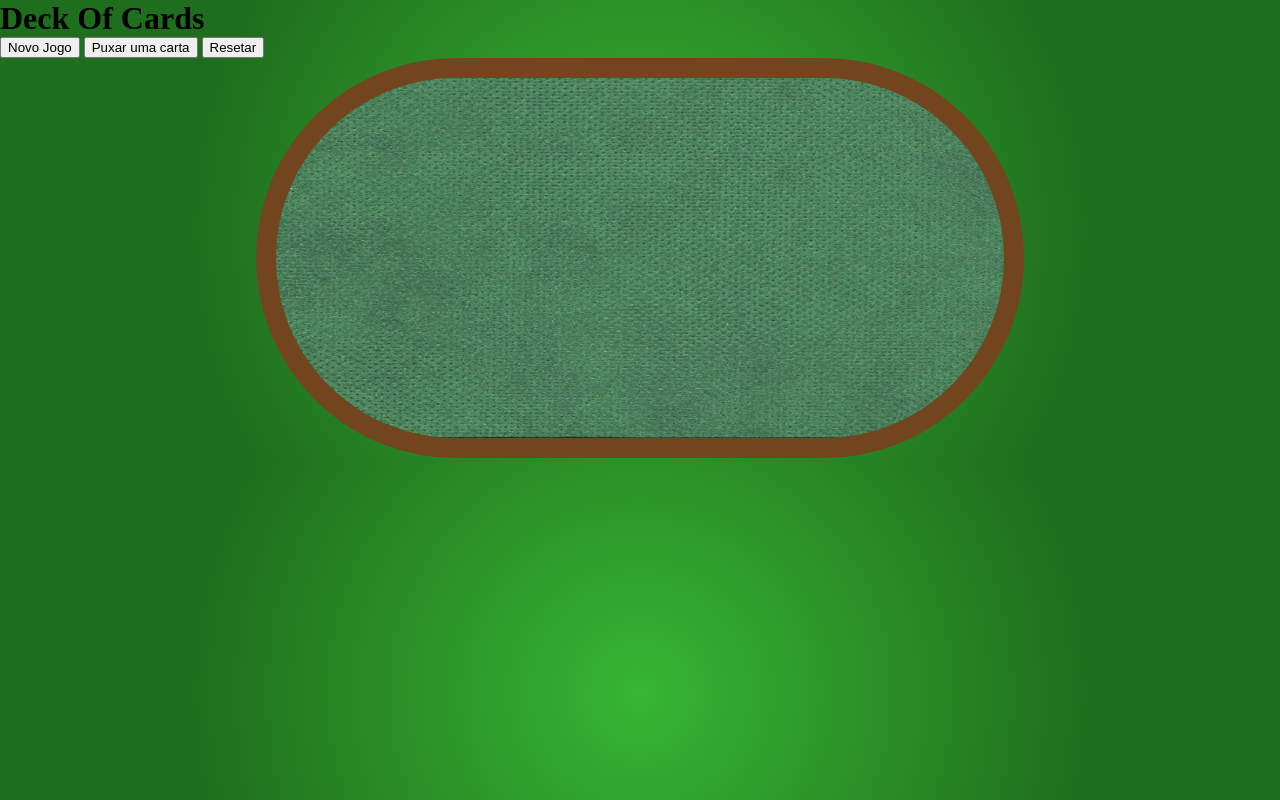
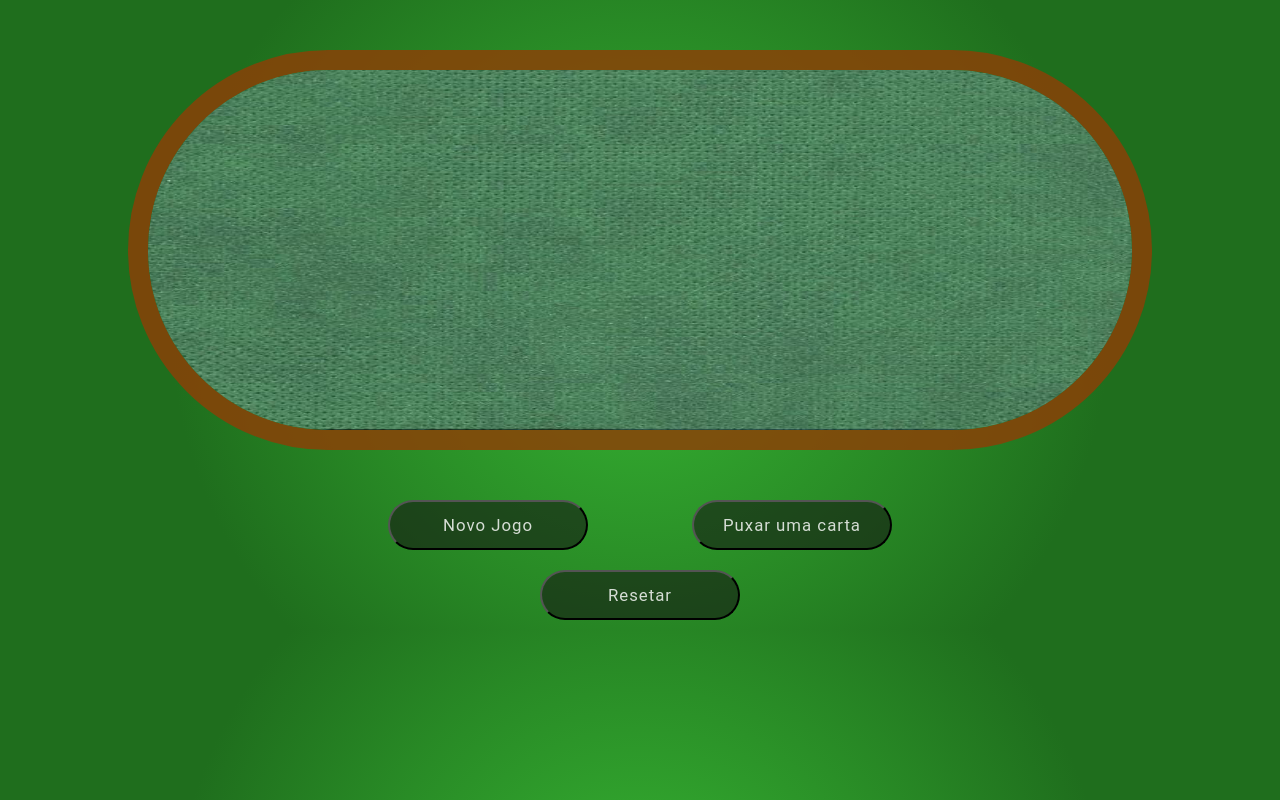
Before and after one commit to LuanGrod/deck-of-cards-pure-js, a plain HTML site: page Index.html in a window 1280 px wide. Drawn offline with Linux system fonts and the light colour scheme.

Commit message:
game finished

```diff
--- a/Index.html
+++ b/Index.html
@@ -6,26 +6,27 @@
     <meta http-equiv="X-UA-Compatible" content="IE=edge">
     <meta name="viewport" content="width=device-width, initial-scale=1.0">
     <link rel="stylesheet" href="style.css">
-    <script src="script.js"></script>
     <title>Blackjack</title>
 </head>
 
 <body id="body">
+    <div class="table">
+        <img id="tb-bg" src="background.jpg" alt="mesa">
+        <ul id="lista"></ul>
+    </div>
+    <div class="buttons">
+        <div>
+            <button onclick="getDeck()">Novo Jogo</button>
+            <button onclick="getCard(1)">Puxar uma carta</button>
+        </div>
+        <button onclick="reset()">Resetar</button>
+    </div>
     <div class="info">
-        <h1>Deck Of Cards</h1>
         <h2 id="IdSection"></h2>
-        <h3 id="RemainingSection"></h3>
+        <!-- <h3 id="RemainingSection"></h3> -->
         <h3 id="PlayerPoints"></h3>
     </div>
-
-    <button onclick="getDeck()">Novo Jogo</button>
-    <button onclick="getCartas(1)">Puxar uma carta</button>
-    <button onclick="reset()">Resetar</button>
-
-    <div id="screen">
-        <img id="table" src="background.jpg" alt="mesa">
-        <ul id="lista"></ul>
-    </div>
+    <script src="script.js"></script>
 </body>
 
 </html>
--- a/script.js
+++ b/script.js
@@ -37,10 +37,10 @@ async function getDeck() {
             responseJson = await responseGet.json()
 
             deck.deckId = responseJson.deck_id
-            document.getElementById("IdSection").innerHTML = "Deck ID: " + responseJson.deck_id
+            // document.getElementById("IdSection").innerHTML = "Deck ID: " + responseJson.deck_id
 
             // choose the number of cards that will be draw when initialized
-            getCartas(2)
+            getCard(2)
         } else {
             throw new Error(responseGet.status)
         }
@@ -49,7 +49,7 @@ async function getDeck() {
     }
 }
 
-async function getCartas(qtd) {
+async function getCard(qtd) {
     const URL = "https://www.deckofcardsapi.com/api/deck/" + deck.deckId + "/draw/?count=" + qtd.toString()
     try {
         const responseGet = await fetch(URL)
@@ -59,7 +59,7 @@ async function getCartas(qtd) {
             for (let i = 0; i < qtd; i++) {
                 //print card image in window
                 var img = document.createElement("img")
-                img.height = 100
+                img.height = 130
                 img.style.padding = "0"
 
                 let url = responseJson.cards[i].image
@@ -76,18 +76,11 @@ async function getCartas(qtd) {
 
             //print updates in the window
             deck.remaining = deck.remaining - qtd
-            document.getElementById("RemainingSection").innerHTML = "Remaining: " + deck.remaining
+            // document.getElementById("RemainingSection").innerHTML = "Remaining: " + deck.remaining
             document.getElementById("PlayerPoints").innerHTML = "Points: " + hand.points
 
-            setTimeout(() => {
-                if (hand.points > 21) {
-                    alert("YOU LOSE!")
-                    reset()
-                } else if (hand.points == 21) {
-                    alert("YOU WIN!")
-                    reset()
-                }
-            }, 150);
+            //verify player situation
+            await verifyStatus(hand.points)
         } else {
             throw new Error(responseGet.status)
         }
@@ -96,11 +89,16 @@ async function getCartas(qtd) {
     }
 }
 
+async function verifyStatus(points) {
+    let status = points > 21 ? "LOSE" : (points == 21 ? "WIN" : false)
+    status ? alert(status) : ""
+}
+
 function reset() {
     deck = new Deck(0, 52)
     hand = new Hand(0)
     document.getElementById("IdSection").innerHTML = ""
-    document.getElementById("RemainingSection").innerHTML = ""
+    // document.getElementById("RemainingSection").innerHTML = ""
     document.getElementById("lista").innerHTML = ""
     document.getElementById("PlayerPoints").innerHTML = ""
 }
--- a/style.css
+++ b/style.css
@@ -1,39 +1,63 @@
 * {
     margin: 0;
     box-sizing: border-box;
+    font-family: "Roboto", sans-serif;
 }
 
-body{
-    background: rgb(55,182,51);
-    background: radial-gradient(circle, rgba(55,182,51,1) 0%, rgba(31,110,29,1) 66%);
+body {
+    background: rgb(55, 182, 51);
+    background: radial-gradient(circle, rgba(55, 182, 51, 1) 0%, rgba(31, 110, 29, 1) 66%);
 }
 
-#screen {
-    width: 60%;
+.table {
+    display: flex;
+    margin: 50px auto 40px;
+    flex-direction: column;
+    width: 80%;
+    height: 400px;
+}
+
+.table #tb-bg {
+    width: 100%;
+    height: 100%;
+    border-radius: 200px;
+    border: 20px solid #8d3f07d3;
+}
+
+.table #lista {
+    position: relative;
+    top: -40%;
     margin: auto;
 }
 
-#screen:first-child {
+.buttons {
     display: flex;
-    justify-content: center;
+    flex-direction: column;
+    justify-content: space-around;
     align-items: center;
 }
 
-#table {
-    position: static;
-    border-radius: 200px;
-    height: 400px;
-    width: 100%;
+.buttons button {
+    width: 200px;
+    height: 50px;
+    margin: 10px 50px;
 
-    border: 20px solid rgb(114, 69, 31);
+    border-radius: 50px;
+    background-color: #14131391;
+    color: #ffffffd0;
+
+    font-size: 1.05em;
+    letter-spacing: 1px;
 }
 
-#screen ul{
-    position: absolute;
-    bottom: 40px;
+.buttons button:hover {
+    background-color: #141313d3;
 }
 
-#screen ul img:nth-child(n+2) {
-    position: relative;
-    left: -50px;
+.info {
+    margin-left: 10px;
+
+    font-size: 1.05em;
+    letter-spacing: 1px;
+    text-transform: uppercase;
 }
```
Also changed, not shown: example.JPG (added).
